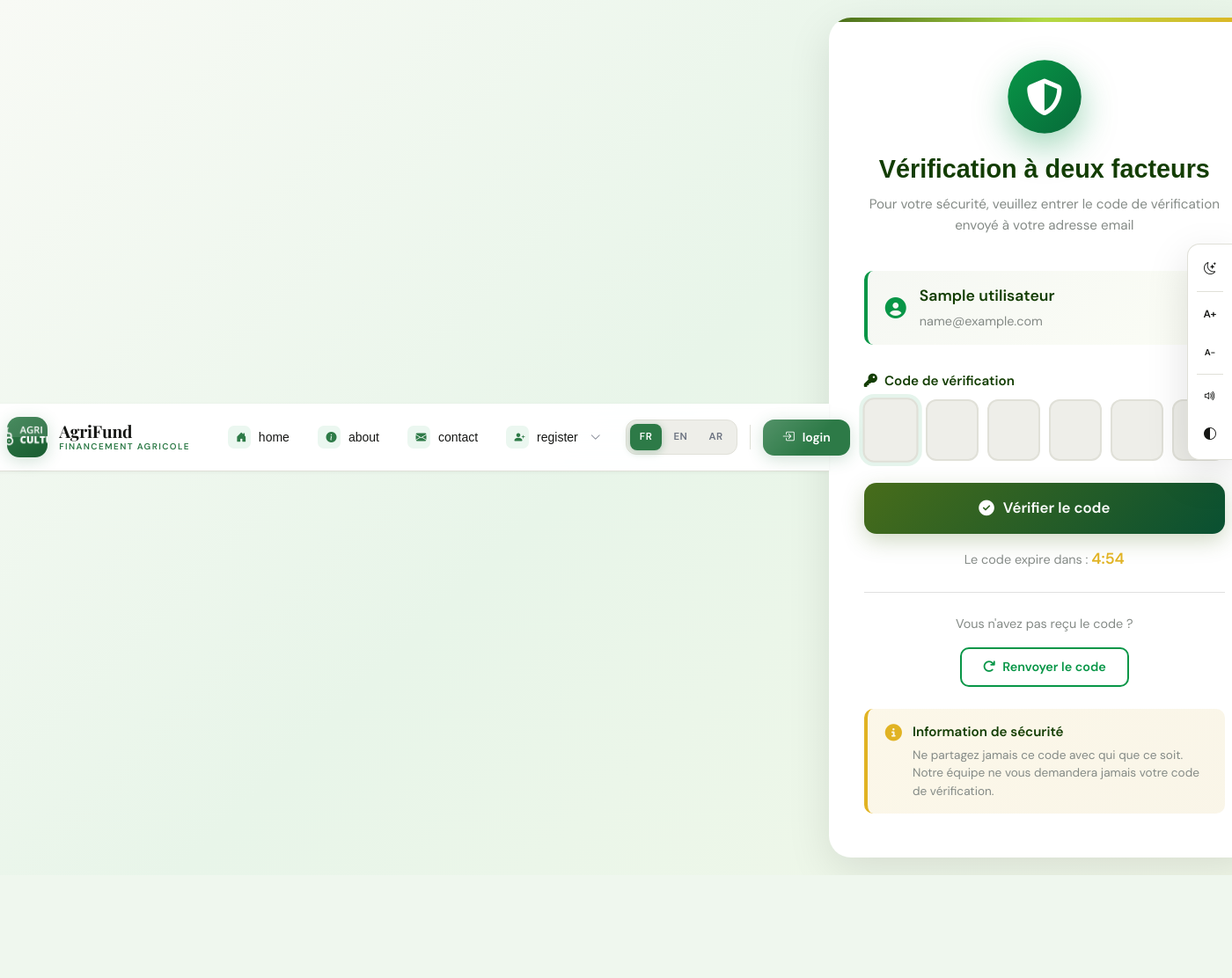
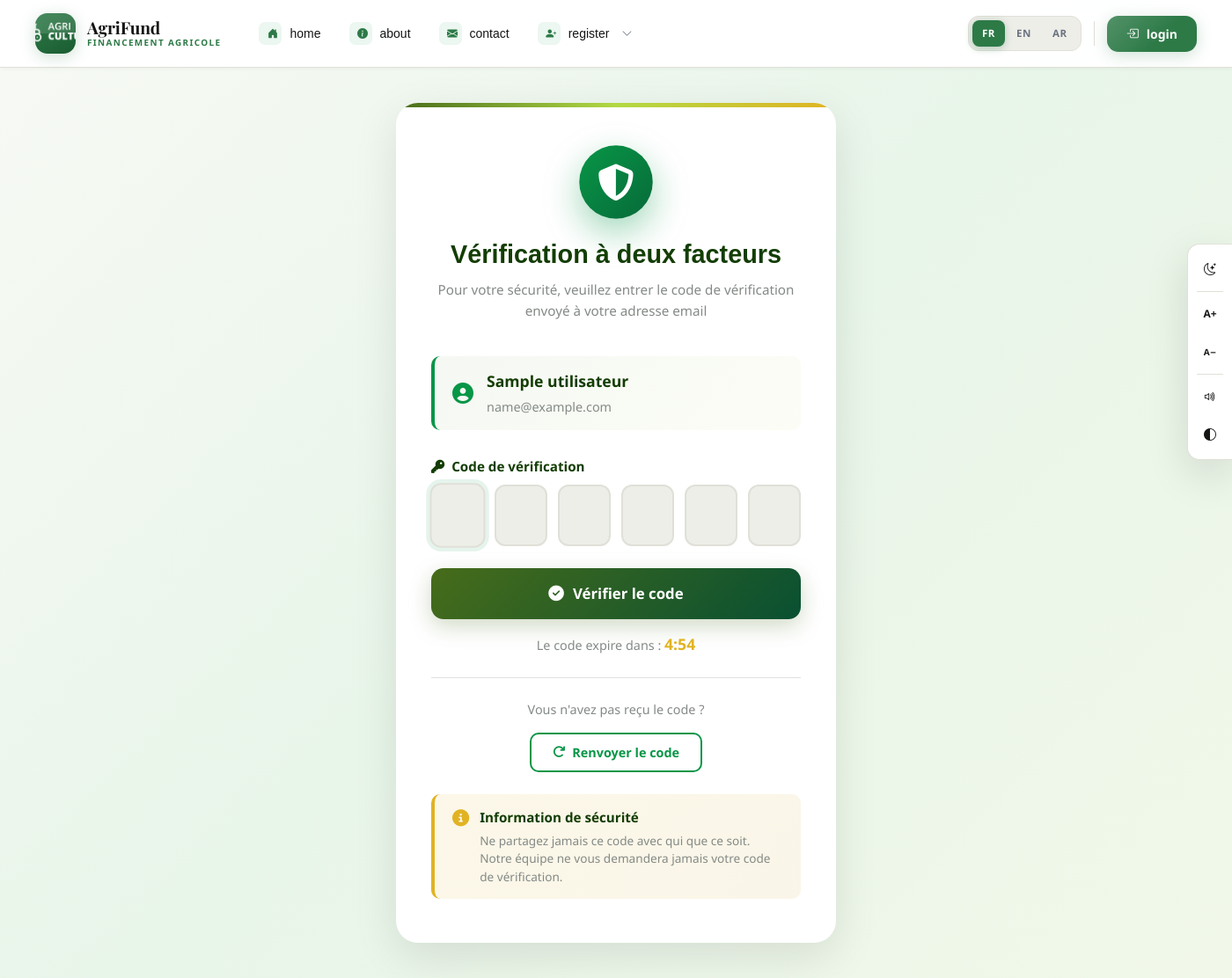
Before and after one commit to RanaJaffel/Esprit-PIDEV-3A22-2526-Agrifund-Web, a Symfony app: template templates/security/verify_2fa.html.twig in a window 1400 px wide. Shown: the whole page at 88% size. Before the commit the page ends 995 px from the top, so only its background shows below. Run offline with Twig, Linux system fonts and the light colour scheme; the template is opened without the code that fills it: most values are stand-ins (such as "Sample title", 1, 10 or a date in 2020); some libraries are stand-ins or nearby versions; some web fonts are replaced.

Commit message:
Fix mail transports and 2FA layout

```diff
--- a/templates/security/verify_2fa.html.twig
+++ b/templates/security/verify_2fa.html.twig
@@ -3,6 +3,8 @@
 {% extends 'base.html.twig' %}
 
 {% block title %}Vérification à deux facteurs{% endblock %}
+
+{% block body_class %}verify-2fa-page{% endblock %}
 
 {% block stylesheets %}
     <style>
@@ -17,16 +19,23 @@
             --vert-olive-fonce: #476C1A;
         }
 
-        * { margin: 0; padding: 0; box-sizing: border-box; }
+        body.verify-2fa-page .verify-container,
+        body.verify-2fa-page .verify-container * {
+            box-sizing: border-box;
+        }
 
-        body {
+        body.verify-2fa-page {
             font-family: 'Segoe UI', Tahoma, Geneva, Verdana, sans-serif;
             background: linear-gradient(135deg, #f8faf5 0%, #e8f5e9 50%, #f1f8e9 100%);
             min-height: 100vh;
+        }
+
+        body.verify-2fa-page #main-content {
+            min-height: calc(100vh - 76px);
             display: flex;
             align-items: center;
             justify-content: center;
-            padding: 20px;
+            padding: 40px 20px;
         }
 
         .verify-container {
```
Also changed, not shown: src/Service/Application/ApplicationNotificationService.php (+11 -4 lines), src/Service/EmailVerificationService.php (+7 -2 lines), src/Service/TwoFactorAuthService.php (+7 -2 lines), 1 other file.
